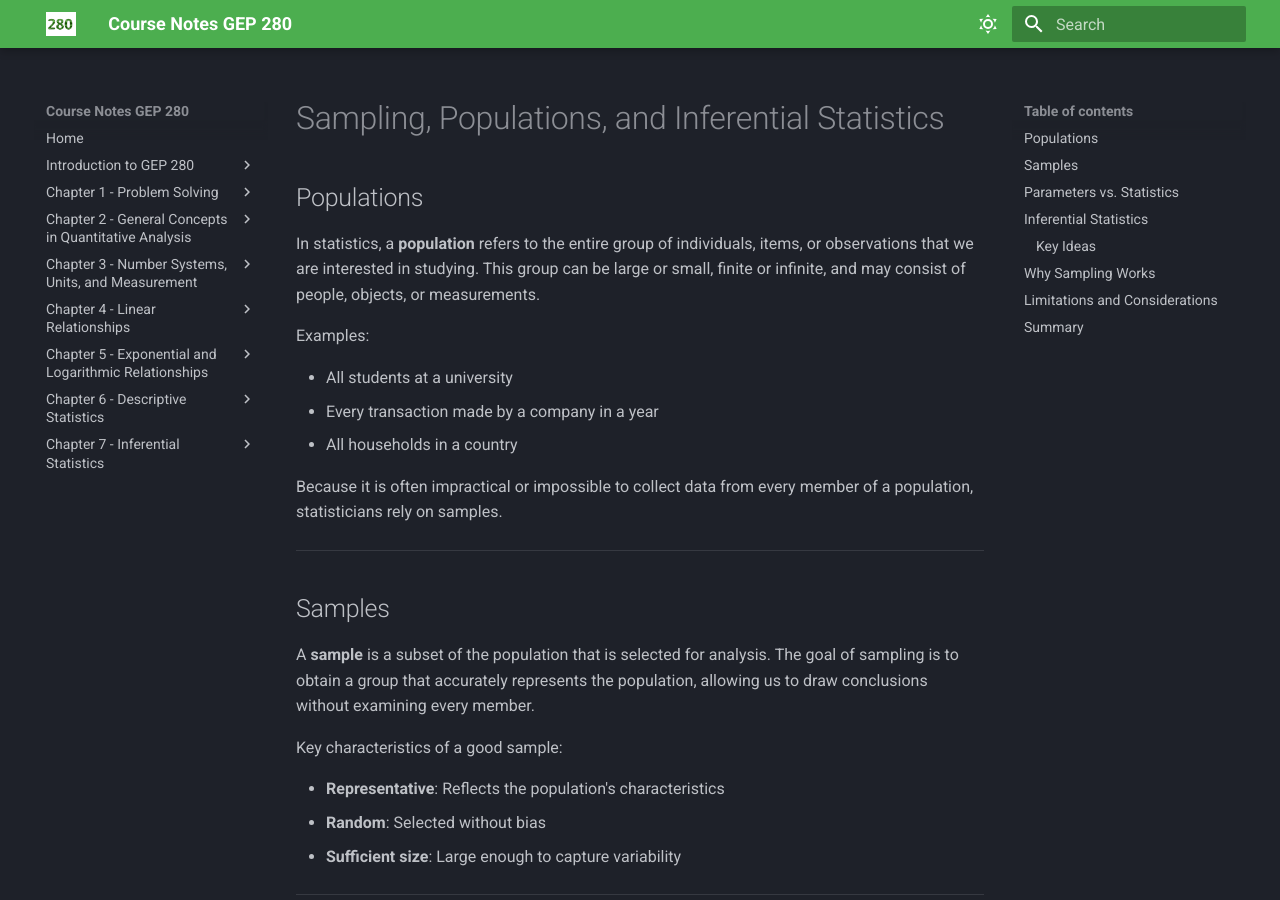
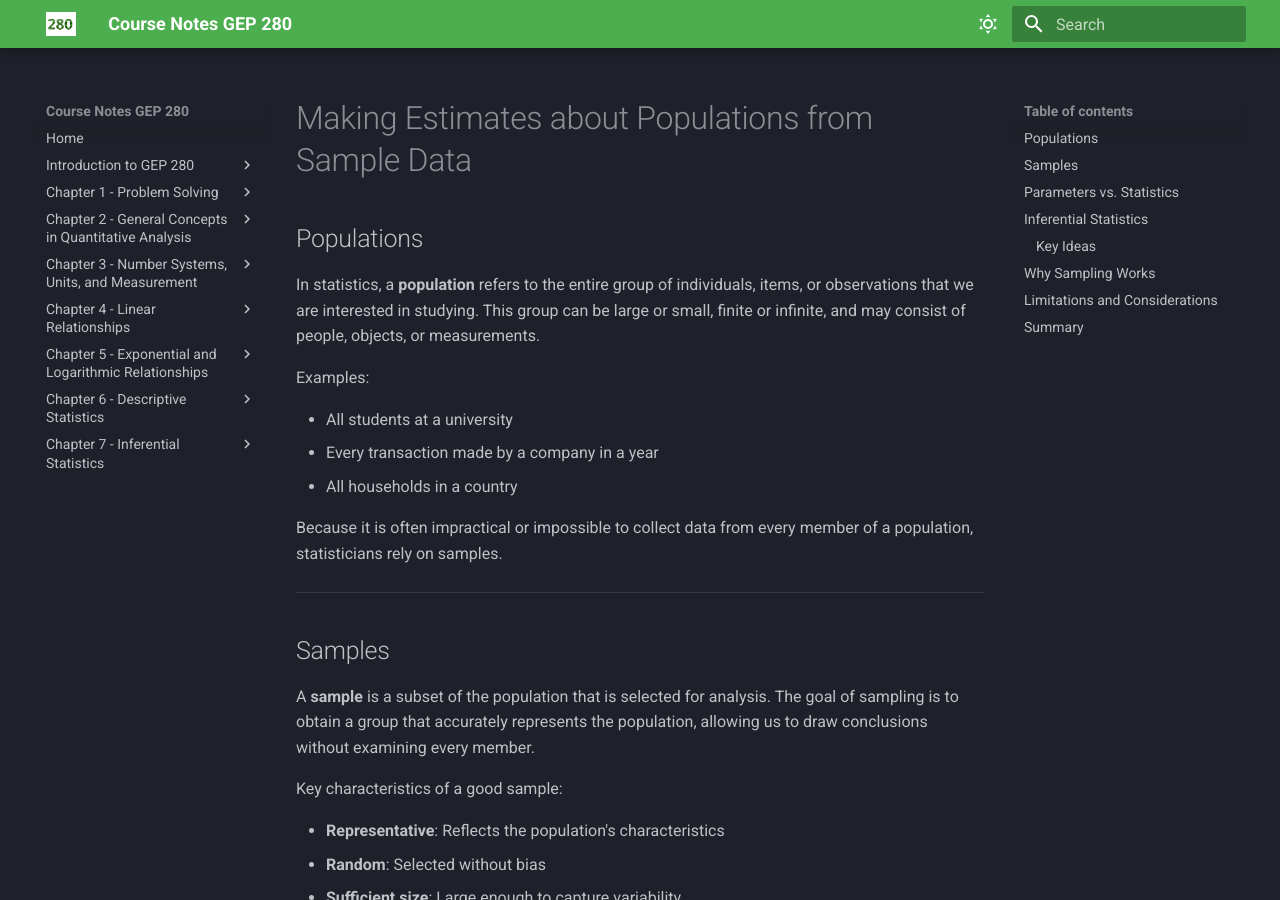
Before and after one commit to wgalbraith/280, an MkDocs documentation site: the page built from docs_student/infer_concepts.md, in a window 1280 px wide and 900 px high. Built offline with MkDocs 1.6.1 and Material for MkDocs 9.7.7, drawn with Linux system fonts in a browser that asks for light colours; nearby versions of some CDN libraries; some web fonts are replaced; library files that are not in the unit come from our copies.

Commit message:
Update infer_concepts.md

```diff
--- a/docs_student/infer_concepts.md
+++ b/docs_student/infer_concepts.md
@@ -1,5 +1,5 @@
 
-# Sampling, Populations, and Inferential Statistics
+# Making Estimates about Populations from Sample Data
 
 ## Populations
 
```
